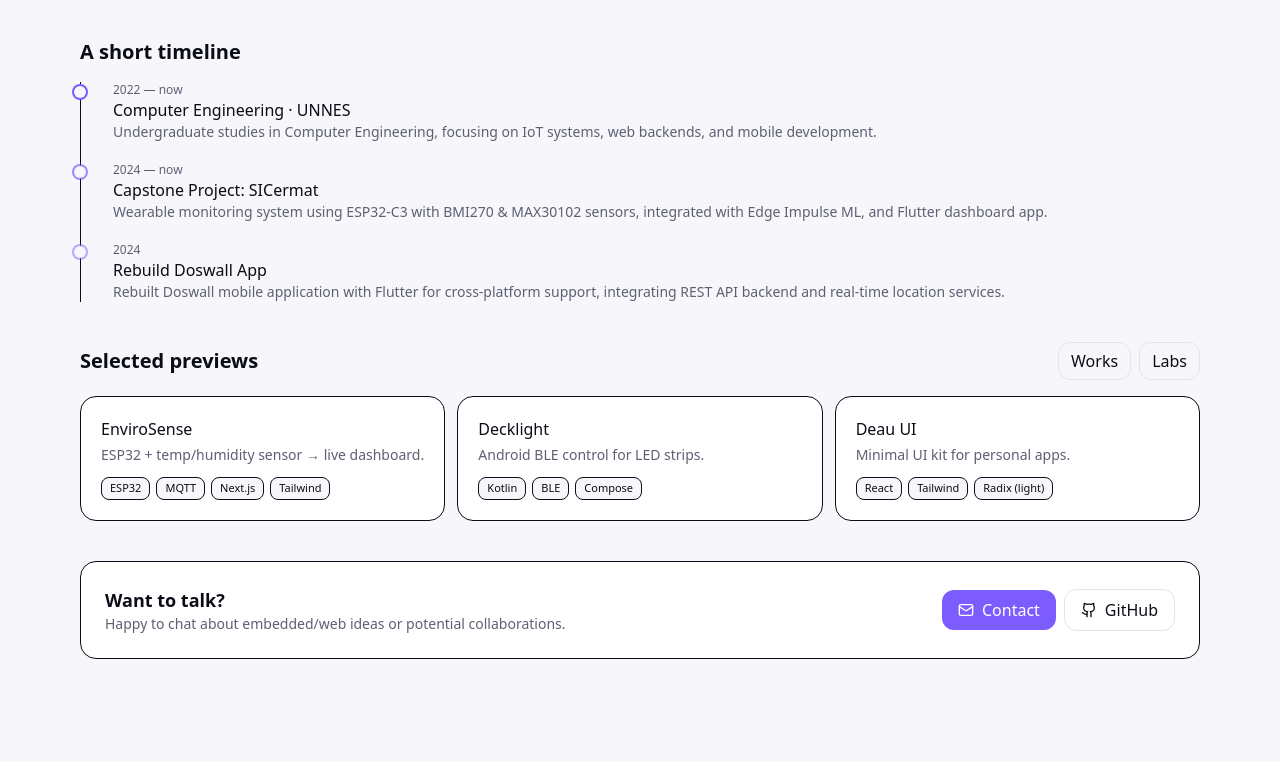
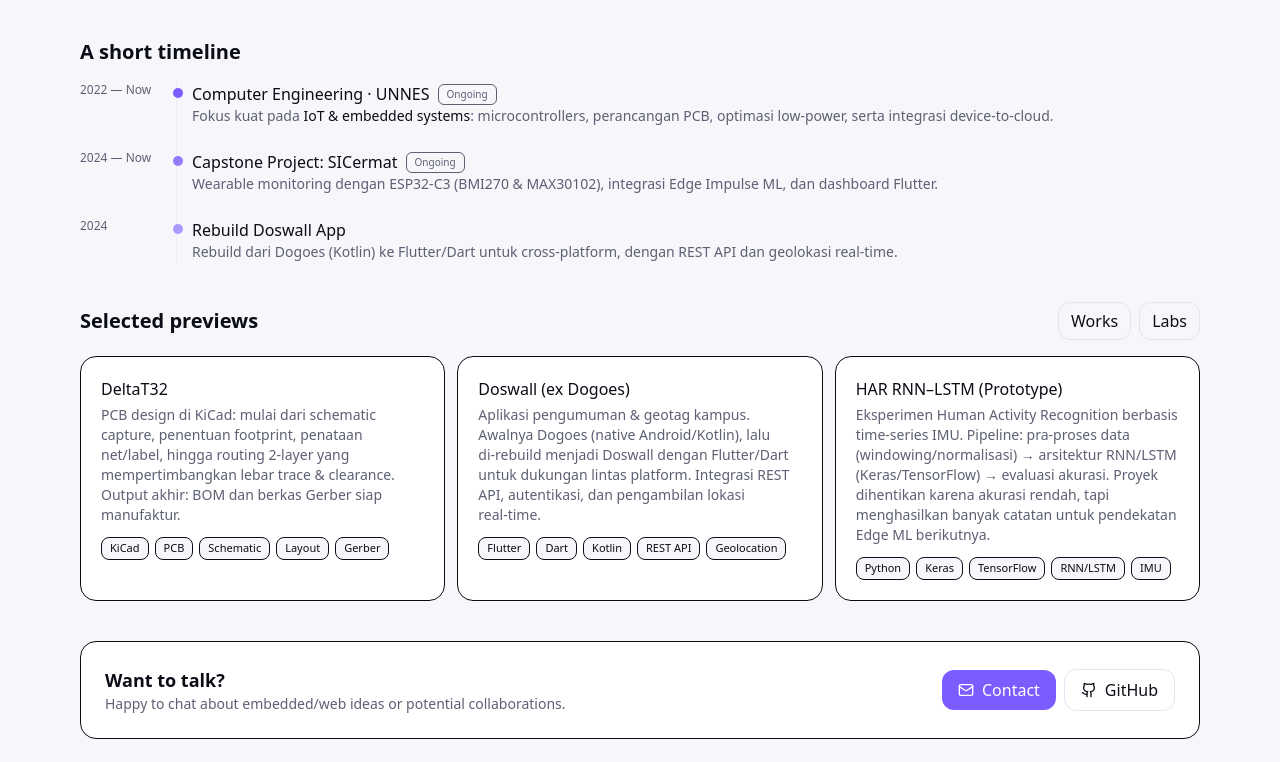
Before and after one commit to J58C/deauport-portfolio, a Next.js app: page /about in a window 1280 px wide. Shown: the part 1178-1940 px from the top of the page. Built offline with nearby package versions, Linux system fonts and the light colour scheme.

Commit message:
feat: enhance About and Contact pages with updated content and improved layout; refine SiteFooter with additional links and styling adjustments

```diff
--- a/app/about/page.tsx
+++ b/app/about/page.tsx
@@ -177,30 +177,63 @@ export default function AboutPage() {
 
         <section className="grid gap-4">
           <h2 className="text-xl font-semibold">A short timeline</h2>
-          <ol className="relative border-s border-border/60 pl-8 grid gap-5">
-            <li className="relative">
-              <div className="absolute -start-9.75 top-1 w-3 h-3 rounded-full bg-[var(--bg)] ring-2 ring-[var(--primary)]" />
-              <p className="text-xs text-muted">2022 — now</p>
-              <p className="text-fg font-medium">Computer Engineering · UNNES</p>
+          <div className="relative">
+            <div className="absolute left-24 top-0 bottom-0 w-px bg-[var(--border)]/60 pointer-events-none" />
+
+            <ol className="grid gap-6">
+              <li className="grid grid-cols-[6rem_1fr] gap-4 items-start relative">
+                <div className="w-24 text-xs text-muted relative">
+                  2022 — Now
+                  <span className="absolute right-[-7px] top-1.5 w-2.5 h-2.5 rounded-full bg-[var(--primary)]" />
+                </div>
+                <div>
+                  <p className="text-fg font-medium flex items-center gap-2">
+                    Computer Engineering · UNNES
+                    <span className="text-[10px] px-2 py-0.5 rounded-md border border-border/70 bg-bg text-muted">
+                      Ongoing
+                    </span>
+                  </p>
                   <p className="text-sm text-muted">
-                Undergraduate studies in Computer Engineering, focusing on IoT systems, web backends, and mobile development.
+                    Fokus kuat pada <span className="text-fg">IoT & embedded systems</span>:
+                    microcontrollers, perancangan PCB, optimasi low‑power, serta integrasi device‑to‑cloud.
                   </p>
+                </div>
               </li>
-            <li className="relative">
-              <div className="absolute -start-9.75 top-1 w-3 h-3 rounded-full bg-[var(--bg)] ring-2 ring-[var(--primary)]/70" />
-              <p className="text-xs text-muted">2024 — now</p>
-              <p className="text-fg font-medium">Capstone Project: SICermat</p>
+
+              <li className="grid grid-cols-[6rem_1fr] gap-4 items-start relative">
+                <div className="w-24 text-xs text-muted relative">
+                  2024 — Now
+                  <span className="absolute right-[-7px] top-1.5 w-2.5 h-2.5 rounded-full bg-[var(--primary)]/80" />
+                </div>
+                <div>
+                  <p className="text-fg font-medium flex items-center gap-2">
+                    Capstone Project: SICermat
+                    <span className="text-[10px] px-2 py-0.5 rounded-md border border-border/70 bg-bg text-muted">
+                      Ongoing
+                    </span>
+                  </p>
                   <p className="text-sm text-muted">
-                Wearable monitoring system using ESP32-C3 with BMI270 & MAX30102 sensors, integrated with Edge Impulse ML, and Flutter dashboard app.
+                    Wearable monitoring dengan ESP32‑C3 (BMI270 & MAX30102), integrasi Edge Impulse ML,
+                    dan dashboard Flutter.
                   </p>
+                </div>
               </li>
-            <li className="relative">
-              <div className="absolute -start-9.75 top-1 w-3 h-3 rounded-full bg-[var(--bg)] ring-2 ring-[var(--primary)]/50" />
-              <p className="text-xs text-muted">2024</p>
+
+              <li className="grid grid-cols-[6rem_1fr] gap-4 items-start relative">
+                <div className="w-24 text-xs text-muted relative">
+                  2024
+                  <span className="absolute right-[-7px] top-1.5 w-2.5 h-2.5 rounded-full bg-[var(--primary)]/60" />
+                </div>
+                <div>
                   <p className="text-fg font-medium">Rebuild Doswall App</p>
-              <p className="text-sm text-muted">Rebuilt Doswall mobile application with Flutter for cross-platform support, integrating REST API backend and real-time location services.</p>
+                  <p className="text-sm text-muted">
+                    Rebuild dari Dogoes (Kotlin) ke Flutter/Dart untuk cross‑platform,
+                    dengan REST API dan geolokasi real‑time.
+                  </p>
+                </div>
               </li>
             </ol>
+          </div>
         </section>
 
         <section className="grid gap-4">
@@ -232,19 +265,22 @@ export default function AboutPage() {
           <div className="grid md:grid-cols-3 gap-3">
             {[
               {
-                title: "EnviroSense",
-                brief: "ESP32 + temp/humidity sensor → live dashboard.",
-                stack: ["ESP32", "MQTT", "Next.js", "Tailwind"],
+                title: "DeltaT32",
+                brief:
+                  "PCB design di KiCad: mulai dari schematic capture, penentuan footprint, penataan net/label, hingga routing 2‑layer yang mempertimbangkan lebar trace & clearance. Output akhir: BOM dan berkas Gerber siap manufaktur.",
+                stack: ["KiCad", "PCB", "Schematic", "Layout", "Gerber"],
               },
               {
-                title: "Decklight",
-                brief: "Android BLE control for LED strips.",
-                stack: ["Kotlin", "BLE", "Compose"],
+                title: "Doswall (ex Dogoes)",
+                brief:
+                  "Aplikasi pengumuman & geotag kampus. Awalnya Dogoes (native Android/Kotlin), lalu di‑rebuild menjadi Doswall dengan Flutter/Dart untuk dukungan lintas platform. Integrasi REST API, autentikasi, dan pengambilan lokasi real‑time.",
+                stack: ["Flutter", "Dart", "Kotlin", "REST API", "Geolocation"],
               },
               {
-                title: "Deau UI",
-                brief: "Minimal UI kit for personal apps.",
-                stack: ["React", "Tailwind", "Radix (light)"],
+                title: "HAR RNN–LSTM (Prototype)",
+                brief:
+                  "Eksperimen Human Activity Recognition berbasis time‑series IMU. Pipeline: pra‑proses data (windowing/normalisasi) → arsitektur RNN/LSTM (Keras/TensorFlow) → evaluasi akurasi. Proyek dihentikan karena akurasi rendah, tapi menghasilkan banyak catatan untuk pendekatan Edge ML berikutnya.",
+                stack: ["Python", "Keras", "TensorFlow", "RNN/LSTM", "IMU"],
               },
             ].map((p) => (
               <div
--- a/app/contact/ContactPage.tsx
+++ b/app/contact/ContactPage.tsx
@@ -2,7 +2,7 @@
 
 import { useEffect, useRef, useState } from "react";
 import {
-  Mail, User, MessageSquare, CheckCircle2, AlertTriangle, Loader2, ClipboardPaste, Sparkles
+  Mail, User, MessageSquare, CheckCircle2, AlertTriangle, Loader2, ClipboardPaste, Sparkles, Linkedin
 } from "lucide-react";
 import { ContactSchema, type ContactInput } from "@/lib/contact-schema";
 
@@ -336,14 +336,28 @@ export default function ContactPage() {
           <aside className="rounded-2xl border border-border/60 bg-bg/70 backdrop-blur-md p-5 md:p-6 shadow-[0_8px_30px_rgb(0,0,0,0.08)] grid gap-4">
             <div>
               <h2 className="text-base font-semibold">Direct contact</h2>
-              <p className="text-sm text-muted">Kalau lebih cepat via email:</p>
-              <a
-                className="mt-2 inline-flex items-center gap-2 px-3 py-2 rounded-xl border border-border hover:bg-card transition"
-                href="mailto:hello@deauport.id"
-              >
-                <Mail className="w-4 h-4" />
-                hello@deauport.id
-              </a>
+              <p className="text-sm text-muted">Kalau lebih cepat via email atau LinkedIn:</p>
+
+              <div className="mt-2 flex flex-col gap-2">
+                <a
+                  className="inline-flex items-center gap-2 px-3 py-2 rounded-xl border border-border hover:bg-card transition"
+                  href="mailto:hello@deauport.id"
+                  target="_blank"
+                >
+                  <Mail className="w-4 h-4" />
+                  Mail
+                </a>
+
+                <a
+                  className="inline-flex items-center gap-2 px-3 py-2 rounded-xl border border-border hover:bg-card transition"
+                  href="https://www.linkedin.com/in/hafidhmusyafa"
+                  target="_blank"
+                  rel="noopener noreferrer"
+                >
+                  <Linkedin className="w-4 h-4" />
+                  LinkedIn
+                </a>
+              </div>
             </div>
 
             <div className="border-t border-border/60 my-2" />
--- a/app/page.tsx
+++ b/app/page.tsx
@@ -100,7 +100,7 @@ export default function Home() {
             <Highlight
               icon={<GraduationCap className="w-3.5 h-3.5" />}
               title="Education"
-              caption="B.Tech in Computer Engineering · UNNES"
+              caption="Computer Engineering · UNNES"
             />
             <Highlight
               icon={<Cpu className="w-3.5 h-3.5" />}
@@ -142,19 +142,19 @@ export default function Home() {
 
           <div className="grid md:grid-cols-3 gap-3">
             <Feature
-              title="EnviroSense"
-              desc="ESP32 + DHT22 → Next.js API → dashboard real-time."
-              stack={["ESP32", "MQTT", "Next.js API", "Tailwind", "Zod"]}
+              title="DeltaT32"
+              desc="Proyek PCB di KiCad — mulai dari schematic capture, mapping footprint, hingga routing 2‑layer. Hasilkan Gerber & BOM siap manufaktur."
+              stack={["KiCad", "PCB", "Schematic", "Layout", "Gerber"]}
             />
             <Feature
-              title="Decklight"
-              desc="Android BLE controller untuk LED strip; fokus latency & UX."
-              stack={["Kotlin", "BLE", "Compose"]}
+              title="Doswall (ex Dogoes)"
+              desc="Aplikasi pengumuman & geotag kampus. Berawal sebagai Dogoes (Kotlin), lalu di‑rebuild menjadi Doswall dengan Flutter/Dart + REST API."
+              stack={["Flutter", "Dart", "Kotlin", "REST API", "Geolocation"]}
             />
             <Feature
-              title="Deau UI"
-              desc="Paket UI kecil untuk proyek pribadi dengan prinsip a11y-first."
-              stack={["React", "Tailwind", "Radix-lite"]}
+              title="HAR RNN–LSTM (Prototype)"
+              desc="Human Activity Recognition dari data IMU time‑series. Eksperimen model RNN/LSTM; dihentikan karena akurasi rendah, menyisakan banyak pembelajaran."
+              stack={["Python", "Keras", "RNN/LSTM", "IMU", "Jupyter"]}
             />
           </div>
         </div>
@@ -186,10 +186,10 @@ export default function Home() {
 
           <article className="rounded-2xl border border-border/70 bg-card p-6 md:p-8">
             <h3 className="text-lg font-semibold">Recent mini-notes</h3>
-            <ul className="text-sm text-muted grid gap-2 mt-2">
-              <li>Capstone SICermat: ESP32-C3 + BMI270 + MAX30102 → Edge Impulse → Flutter dashboard.</li>
-              <li>Doswall app: Flutter cross-platform rebuild, REST API integration, real-time location.</li>
-              <li>Backend on cPanel: Node.js API routes + auto extract ZIP + GitHub Actions deploy.</li>
+            <ul className="text-sm text-muted grid gap-2 mt-2 list-disc list-inside">
+              <li>ESP32-C3 power test → bandingkan deep sleep vs light sleep; konsumsi idle ±200–300 µA.</li>
+              <li>Serial vs MQTT → uji latency data stream, MQTT lebih stabil untuk data sensor periodik.</li>
+              <li>Node.js on cPanel → auto-deploy via GitHub Actions + ekstrak ZIP langsung di server.</li>
             </ul>
           </article>
         </div>
--- a/components/Hero.tsx
+++ b/components/Hero.tsx
@@ -4,24 +4,13 @@ import { ArrowDown, Github } from "lucide-react";
 
 export default function Hero() {
   const items = [
-    "MQTT",
-    "Edge Impulse",
-    "FreeRTOS",
-    "Next.js",
-    "Node.js",
-    "Tailwind",
-    "React",
-    "Vue",
-    "Flutter",
-    "Kotlin",
-    "Dart",
-    "cPanel",
-    "GitHub",
-    "C++",
-    "Python",
-    "Java",
-    "Kicad",
-  ];
+  "MQTT", "Edge Impulse", "FreeRTOS", "KiCad",
+  "Next.js", "React", "Node.js", "Tailwind", "REST", "Vue",
+  "Flutter", "Kotlin", "Compose", "REST API", "Dart",
+  "cPanel", "GitHub", "PCB", "Schematic", "Gerber",
+  "C++", "Python", "Java",
+  "RNN", "LSTM", "Keras", "TensorFlow", "PyTorch",
+];
   const loop = [...items, ...items];
 
   return (
--- a/components/SiteFooter.tsx
+++ b/components/SiteFooter.tsx
@@ -1,15 +1,17 @@
 import Link from "next/link";
-import { Github, Linkedin } from "lucide-react";
+import { Github, Linkedin, FlaskConical, Briefcase } from "lucide-react";
 
 export default function SiteFooter() {
   const year = new Date().getFullYear();
 
   return (
     <footer className="mt-20">
+      {/* accent line */}
       <div className="h-px bg-gradient-to-r from-transparent via-[var(--border)]/60 to-transparent" />
 
       <div className="container py-10">
         <div className="relative rounded-2xl border border-border/70 bg-card/70 backdrop-blur p-6 md:p-8 overflow-hidden">
+          {/* subtle glow on top edge */}
           <div
             aria-hidden
             className="pointer-events-none absolute left-0 right-0 -top-px h-[2px]"
@@ -19,7 +21,9 @@ export default function SiteFooter() {
             }}
           />
 
-          <div className="grid gap-10 md:grid-cols-3">
+          {/* content */}
+          <div className="grid gap-8 md:grid-cols-3">
+            {/* Brand + quick actions */}
             <div className="grid gap-3">
               <Link
                 href="/"
@@ -41,6 +45,7 @@ export default function SiteFooter() {
                   className="inline-flex items-center gap-2 px-3 py-1.5 rounded-xl border border-border bg-card/10 hover:bg-card transition text-sm"
                   aria-label="Works (opens in new tab)"
                 >
+                  <Briefcase className="w-4 h-4" />
                   Works
                 </a>
                 <a
@@ -50,6 +55,7 @@ export default function SiteFooter() {
                   className="inline-flex items-center gap-2 px-3 py-1.5 rounded-xl border border-border bg-card/10 hover:bg-card transition text-sm"
                   aria-label="Labs (opens in new tab)"
                 >
+                  <FlaskConical className="w-4 h-4" />
                   Labs
                 </a>
                 <a
@@ -75,51 +81,28 @@ export default function SiteFooter() {
               </div>
             </div>
 
+            {/* Navigation – tanpa Works/Labs */}
             <div className="grid gap-3">
               <h4 className="text-xs uppercase tracking-wide text-muted">Navigation</h4>
               <nav className="grid gap-1.5 text-sm">
-                <Link
-                  href="/"
-                  className="px-2 py-1 rounded-lg hover:bg-card transition leading-none"
-                >
+                <Link href="/" className="px-2 py-1 rounded-lg hover:bg-card transition leading-none">
                   Home
                 </Link>
-                <Link
-                  href="/about"
-                  className="px-2 py-1 rounded-lg hover:bg-card transition leading-none"
-                >
+                <Link href="/about" className="px-2 py-1 rounded-lg hover:bg-card transition leading-none">
                   About
                 </Link>
-                <Link
-                  href="/contact"
-                  className="px-2 py-1 rounded-lg hover:bg-card transition leading-none"
-                >
+                <Link href="/contact" className="px-2 py-1 rounded-lg hover:bg-card transition leading-none">
                   Contact
                 </Link>
-                <a
-                  href="https://works.deauport.id"
-                  target="_blank"
-                  rel="noopener noreferrer"
-                  className="px-2 py-1 rounded-lg hover:bg-card transition leading-none"
-                >
-                  Works
-                </a>
-                <a
-                  href="https://labs.deauport.id"
-                  target="_blank"
-                  rel="noopener noreferrer"
-                  className="px-2 py-1 rounded-lg hover:bg-card transition leading-none"
-                >
-                  Labs
-                </a>
               </nav>
             </div>
 
+            {/* Notes – pendek & tidak mepet kanan */}
             <div className="grid gap-3">
               <h4 className="text-xs uppercase tracking-wide text-muted">Notes</h4>
               <ul className="grid gap-1.5 text-sm text-muted max-w-xs">
                 <li>Clean UI • fast • accessible.</li>
-                <li>Full cases live on Works & Labs.</li>
+                <li>Full cases on Works & Labs.</li>
               </ul>
 
               <a
@@ -132,6 +115,7 @@ export default function SiteFooter() {
             </div>
           </div>
 
+          {/* bottom bar */}
           <div className="mt-8 h-px bg-gradient-to-r from-transparent via-[var(--border)]/40 to-transparent" />
           <div className="mt-3 flex flex-col md:flex-row md:items-center justify-between gap-2">
             <p className="text-xs text-muted">
```
Lines whose indentation alone changed are shown as unchanged.
